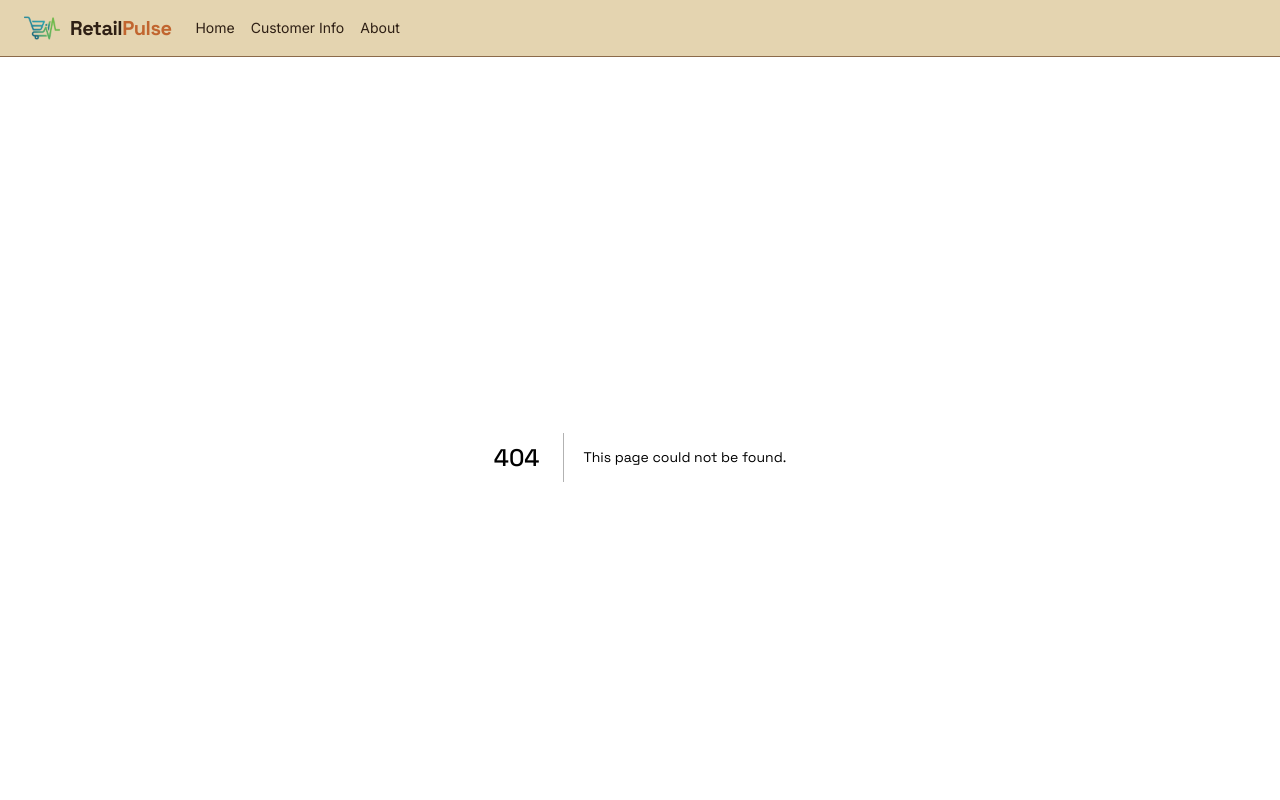
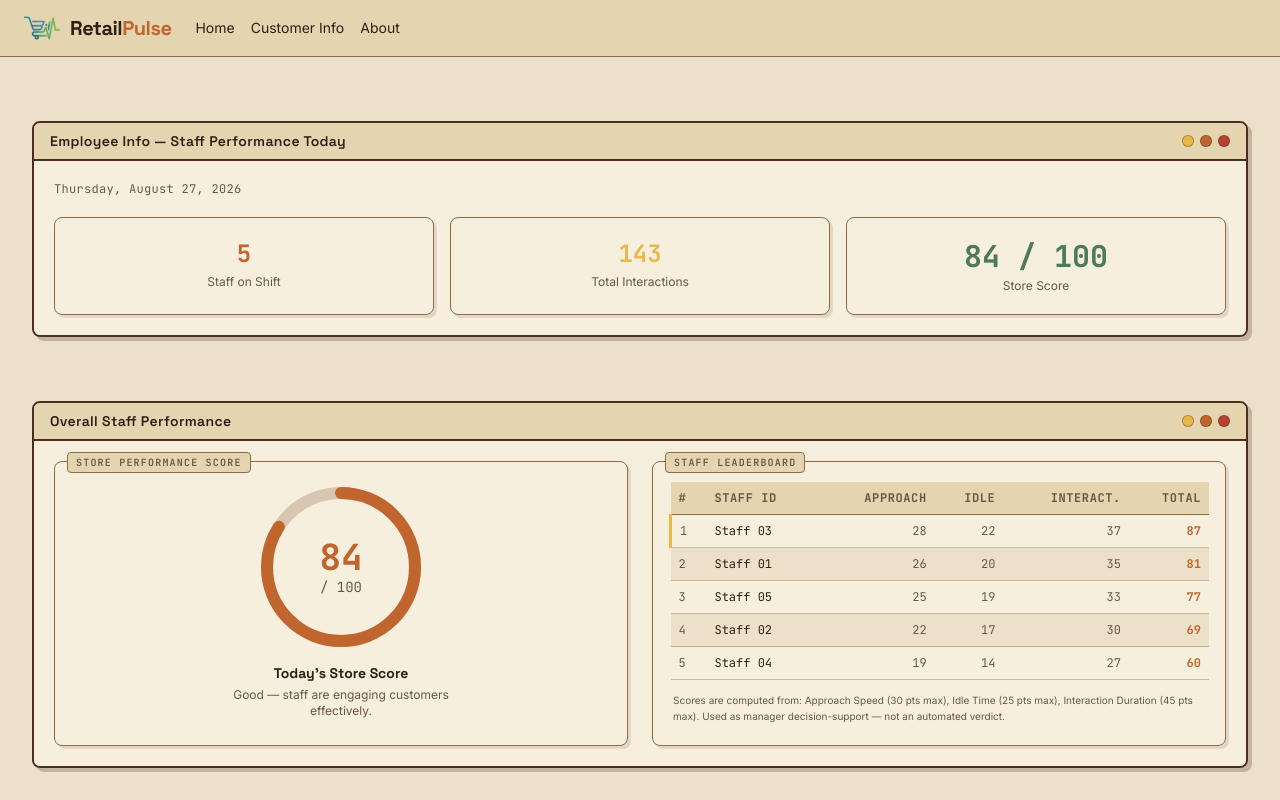
Before and after one commit to muhammad-moiz-ansari/retail-store-analysis, a Next.js app in the folder frontend/: page /employee-info in a window 1280 px wide. Before the commit this address had no page. Shown: the top 800 px of the page. Built offline with nearby package versions, Linux system fonts and the light colour scheme.

Commit message:
feat: add employee info page with score ring and leaderboard

```diff
--- /dev/null
+++ b/frontend/src/app/employee-info/page.tsx
@@ -0,0 +1,202 @@
+"use client";
+
+import React from "react";
+import { RetroWindow, RetroCard } from "@/components/ui";
+
+/* ═══════════════════════════════════════════════════════════════
+   Mock data
+   ═══════════════════════════════════════════════════════════════ */
+
+const LEADERBOARD = [
+  { rank: 1, id: "Staff 03", approach: 28, idle: 22, interaction: 37, total: 87 },
+  { rank: 2, id: "Staff 01", approach: 26, idle: 20, interaction: 35, total: 81 },
+  { rank: 3, id: "Staff 05", approach: 25, idle: 19, interaction: 33, total: 77 },
+  { rank: 4, id: "Staff 02", approach: 22, idle: 17, interaction: 30, total: 69 },
+  { rank: 5, id: "Staff 04", approach: 19, idle: 14, interaction: 27, total: 60 },
+];
+
+/* ═══════════════════════════════════════════════════════════════
+   Helpers
+   ═══════════════════════════════════════════════════════════════ */
+
+function formatDate(): string {
+  const d = new Date();
+  return d.toLocaleDateString("en-US", {
+    weekday: "long",
+    year: "numeric",
+    month: "long",
+    day: "numeric",
+  });
+}
+
+/* ═══════════════════════════════════════════════════════════════
+   Page
+   ═══════════════════════════════════════════════════════════════ */
+
+export default function EmployeeInfoPage() {
+  return (
+    <div className="bg-bg min-h-screen">
+      <main className="w-full max-w-[1280px] mx-auto px-4 md:px-6 lg:px-8 py-10 md:py-16 space-y-12 md:space-y-16">
+        {/* ── Page Header ── */}
+        <PageHeader />
+
+        {/* ── Section 1: Overall Staff Performance ── */}
+        <OverallPerformanceSection />
+      </main>
+    </div>
+  );
+}
+
+/* ═══════════════════════════════════════════════════════════════
+   Page Header
+   ═══════════════════════════════════════════════════════════════ */
+
+function PageHeader() {
+  return (
+    <RetroWindow title="Employee Info — Staff Performance Today">
+      <p className="font-mono text-xs text-text-muted mb-5 tracking-wide">
+        {formatDate()}
+      </p>
+
+      <div className="grid grid-cols-1 sm:grid-cols-3 gap-4">
+        <StatPill label="Staff on Shift" value="5" color="var(--color-accent)" />
+        <StatPill label="Total Interactions" value="143" color="var(--color-accent-soft)" />
+        <RetroCard className="text-center">
+          <p className="font-mono text-3xl font-bold" style={{ color: "var(--color-success)" }}>
+            84 / 100
+          </p>
+          <p className="text-xs text-text-muted mt-1">Store Score</p>
+        </RetroCard>
+      </div>
+    </RetroWindow>
+  );
+}
+
+function StatPill({
+  label,
+  value,
+  color,
+}: {
+  label: string;
+  value: string;
+  color: string;
+}) {
+  return (
+    <RetroCard className="text-center">
+      <p className="font-mono text-2xl font-bold" style={{ color }}>
+        {value}
+      </p>
+      <p className="text-xs text-text-muted mt-1">{label}</p>
+    </RetroCard>
+  );
+}
+
+/* ═══════════════════════════════════════════════════════════════
+   Section 1: Overall Staff Performance
+   ═══════════════════════════════════════════════════════════════ */
+
+function OverallPerformanceSection() {
+  return (
+    <RetroWindow title="Overall Staff Performance">
+      <div className="grid grid-cols-1 md:grid-cols-2 gap-6">
+        {/* ── Store Performance Score Ring ── */}
+        <RetroCard label="Store Performance Score" className="flex flex-col items-center justify-center py-6">
+          <ScoreRing score={84} max={100} />
+          <h3 className="font-heading text-sm font-bold text-text mt-4">
+            Today&apos;s Store Score
+          </h3>
+          <p className="text-xs text-text-muted mt-1 text-center max-w-[260px]">
+            Good — staff are engaging customers effectively.
+          </p>
+        </RetroCard>
+
+        {/* ── Staff Leaderboard ── */}
+        <RetroCard label="Staff Leaderboard">
+          <div className="overflow-x-auto -mx-1">
+            <table className="w-full text-xs min-w-[420px]">
+              <thead>
+                <tr className="bg-surface-alt border-b border-border-soft">
+                  <th className="py-2 px-2 text-left font-mono uppercase text-text-muted tracking-wider">#</th>
+                  <th className="py-2 px-2 text-left font-mono uppercase text-text-muted tracking-wider">Staff ID</th>
+                  <th className="py-2 px-2 text-right font-mono uppercase text-text-muted tracking-wider">Approach</th>
+                  <th className="py-2 px-2 text-right font-mono uppercase text-text-muted tracking-wider">Idle</th>
+                  <th className="py-2 px-2 text-right font-mono uppercase text-text-muted tracking-wider">Interact.</th>
+                  <th className="py-2 px-2 text-right font-mono uppercase text-text-muted tracking-wider">Total</th>
+                </tr>
+              </thead>
+              <tbody>
+                {LEADERBOARD.map((row, i) => (
+                  <tr
+                    key={row.id}
+                    className={`border-b border-border-soft/40 ${
+                      i % 2 === 0 ? "bg-surface" : "bg-bg"
+                    } ${row.rank === 1 ? "border-l-3 border-l-accent-soft" : ""}`}
+                  >
+                    <td className="py-2 px-2 font-mono text-text-muted">{row.rank}</td>
+                    <td className="py-2 px-2 font-mono text-text">{row.id}</td>
+                    <td className="py-2 px-2 text-right font-mono text-text-muted">{row.approach}</td>
+                    <td className="py-2 px-2 text-right font-mono text-text-muted">{row.idle}</td>
+                    <td className="py-2 px-2 text-right font-mono text-text-muted">{row.interaction}</td>
+                    <td className="py-2 px-2 text-right font-mono font-bold text-accent">{row.total}</td>
+                  </tr>
+                ))}
+              </tbody>
+            </table>
+          </div>
+          <p className="text-[10px] text-text-muted mt-3 leading-relaxed">
+            Scores are computed from: Approach Speed (30 pts max), Idle Time (25 pts max),
+            Interaction Duration (45 pts max). Used as manager decision-support — not an
+            automated verdict.
+          </p>
+        </RetroCard>
+      </div>
+    </RetroWindow>
+  );
+}
+
+/* ═══════════════════════════════════════════════════════════════
+   Score Ring (SVG)
+   ═══════════════════════════════════════════════════════════════ */
+
+function ScoreRing({ score, max }: { score: number; max: number }) {
+  const size = 160;
+  const strokeWidth = 12;
+  const radius = (size - strokeWidth) / 2;
+  const circumference = 2 * Math.PI * radius;
+  const pct = score / max;
+  const dashOffset = circumference * (1 - pct);
+
+  return (
+    <div className="relative" style={{ width: size, height: size }}>
+      <svg width={size} height={size} className="-rotate-90">
+        {/* Track */}
+        <circle
+          cx={size / 2}
+          cy={size / 2}
+          r={radius}
+          fill="none"
+          stroke="var(--color-border-soft)"
+          strokeWidth={strokeWidth}
+          strokeOpacity={0.3}
+        />
+        {/* Filled arc */}
+        <circle
+          cx={size / 2}
+          cy={size / 2}
+          r={radius}
+          fill="none"
+          stroke="var(--color-accent)"
+          strokeWidth={strokeWidth}
+          strokeLinecap="round"
+          strokeDasharray={circumference}
+          strokeDashoffset={dashOffset}
+        />
+      </svg>
+      {/* Center text */}
+      <div className="absolute inset-0 flex flex-col items-center justify-center">
+        <span className="font-mono text-4xl font-bold text-accent">{score}</span>
+        <span className="font-mono text-sm text-text-muted">/ {max}</span>
+      </div>
+    </div>
+  );
+}
```
